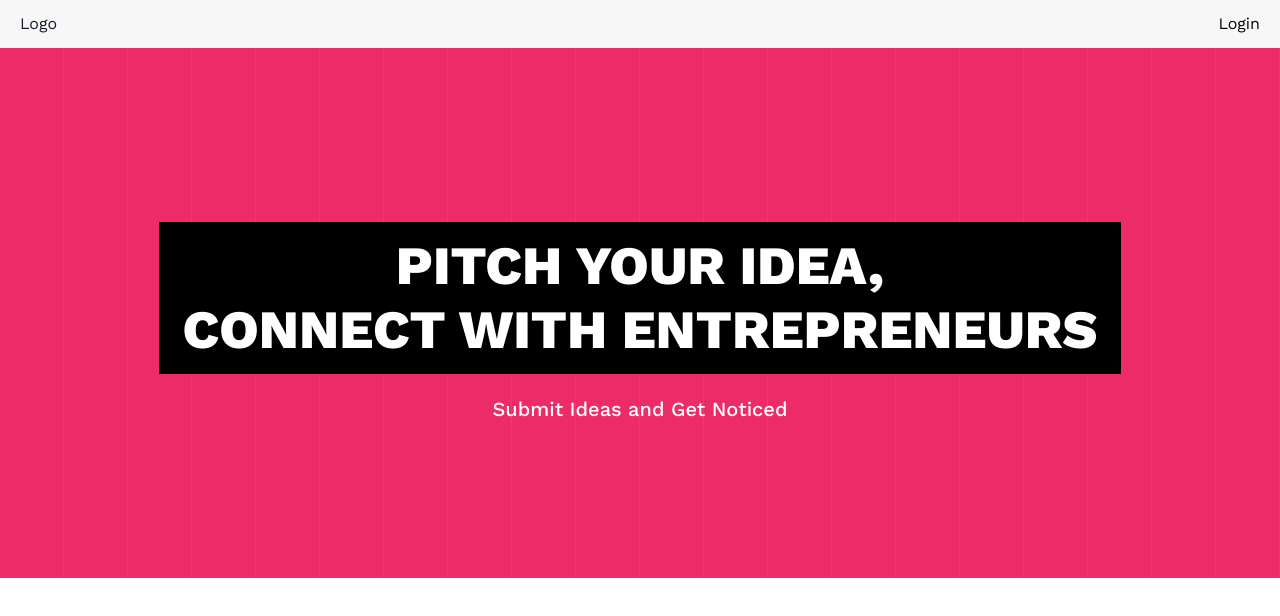
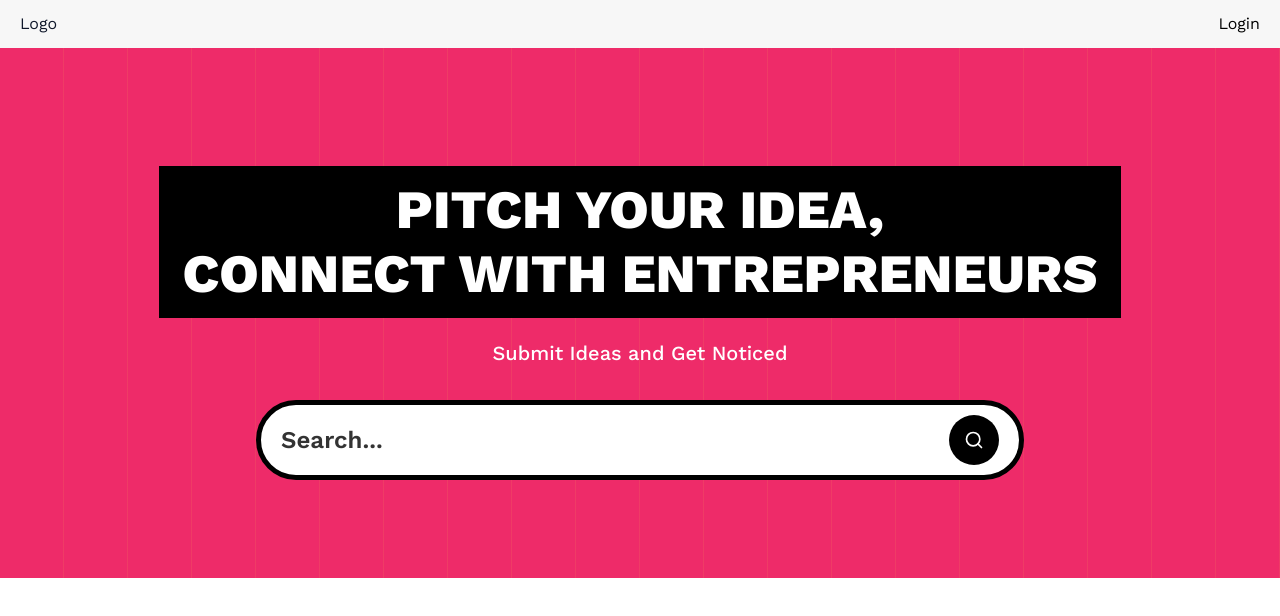
Before and after one commit to div40/ideabridge, a Next.js app: page / in a window 1280 px wide. Shown: the top 616 px of the page. Built offline with nearby package versions, Linux system fonts and the light colour scheme; no server answers.

Commit message:
search form

```diff
--- a/src/app/(root)/page.tsx
+++ b/src/app/(root)/page.tsx
@@ -1,4 +1,10 @@
-export default function Home() {
+import SearchForm from "@/components/SearchForm";
+export default async function Home({
+  searchParams,
+}: {
+  searchParams: Promise<{ query?: string }>;
+}) {
+  const query = (await searchParams).query;
   return (
     <>
       <section className="pink_container">
@@ -6,6 +12,7 @@ export default function Home() {
           Pitch your idea, <br /> Connect with entrepreneurs
         </h1>
         <p className="sub-heading !max-w-3xl">Submit Ideas and Get Noticed</p>
+        <SearchForm query={query} />
       </section>
     </>
   );
--- /dev/null
+++ b/src/components/ClearSearchForm.tsx
@@ -0,0 +1,22 @@
+"use client";
+
+import { X } from "lucide-react";
+import Link from "next/link";
+
+export default function ClearSearchForm() {
+  const reset = () => {
+    const form = document.querySelector(".search-form") as HTMLFormElement;
+    if (form) form.reset();
+  };
+  return (
+    <button
+      type="reset"
+      onClick={reset}
+      className="hover:drop-shadow-md transition-all"
+    >
+      <Link href="/" className="search-btn text-white-100">
+        <X className="size-5" />
+      </Link>
+    </button>
+  );
+}
--- /dev/null
+++ b/src/components/SearchForm.tsx
@@ -0,0 +1,22 @@
+import Form from "next/form";
+import ClearSearchForm from "./ClearSearchForm";
+import { Search } from "lucide-react";
+
+export default function SearchForm({ query }: { query?: string }) {
+  return (
+    <Form action="/" scroll={false} className="search-form">
+      <input
+        name="query"
+        defaultValue={query}
+        className="search-input"
+        placeholder="Search..."
+      />
+      <div className="flex gap-2">
+        {query && <ClearSearchForm />}
+        <button type="submit" className="search-btn text-white">
+          <Search className="size-5" />
+        </button>
+      </div>
+    </Form>
+  );
+}
```
